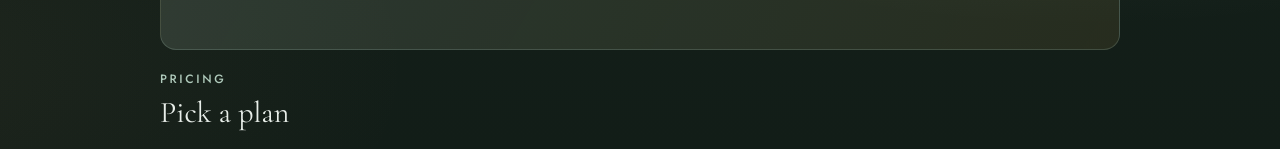
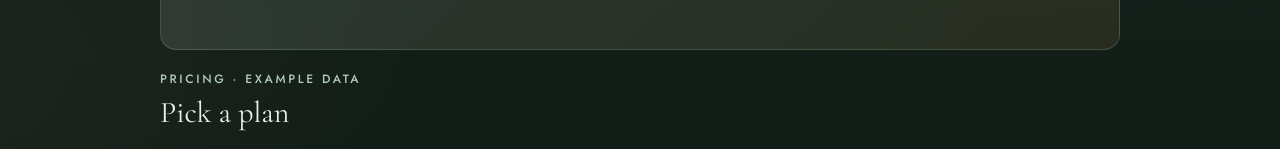
Before and after one commit to ashtonbach/agent-showcase, a Next.js app: page / in a window 1280 px wide. Shown: the part 253-402 px from the top of the page. Built offline with nearby package versions, Linux system fonts and the light colour scheme.

Commit message:
Fix: label pricing as example data (Author: Jonah Reyes)
Co-authored-by: Agent 0067 <ashtonbach-bot@users.noreply.github.com>

```diff
--- a/app/lab/pricing-table/index.tsx
+++ b/app/lab/pricing-table/index.tsx
@@ -1,6 +1,7 @@
 "use client";
 import { useEffect, useRef, useState, type ReactNode } from "react";
 
+// Example data: illustrative plans, not real prices.
 const TIERS = [
   { name: "Starter", price: "$0", note: "per month", items: ["1 demo run a day", "Public preview", "Email support"] },
   { name: "Team", price: "$49", note: "per month", items: ["20 demo runs a day", "Review and QA agents", "Priority support"], best: true },
@@ -34,7 +35,7 @@ export default function PricingTable() {
     <section data-lab="pricing-table" className="lab-pricing" aria-labelledby="lab-pricing-title">
       <style>{css}</style>
       <Art src="/lab/pricing-table/header.svg" w={720} h={160} alt="">{null}</Art>
-      <p className="label">Pricing</p>
+      <p className="label">Pricing · Example data</p>
       <h2 id="lab-pricing-title">Pick a plan</h2>
       <ul className="lab-pricing-grid">
         {TIERS.map((t) => (
```
